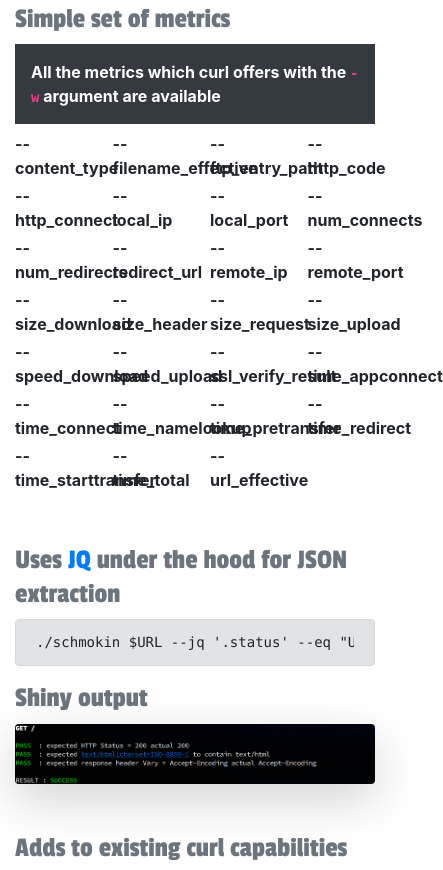
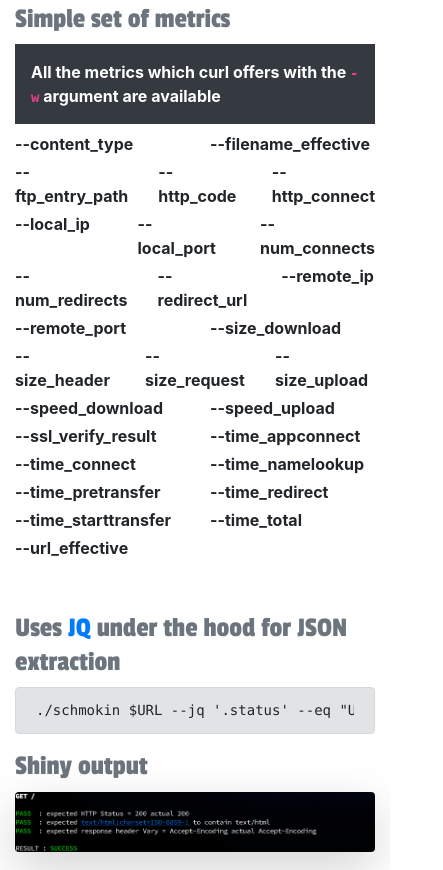
Before and after one commit to reaandrew/schmokin, a plain HTML site: page docs/index.html in a window 390 px wide. Shown: the part 1512-2382 px from the top of the page, 443 px wide, since content can reach past the window. Drawn offline with Linux system fonts and the light colour scheme.

Commit message:
Fixing layout

```diff
--- a/docs/index.html
+++ b/docs/index.html
@@ -156,33 +156,33 @@
                 </div>
             </div>
             <div class="row">
-                <div class="col-3 mb-1"><strong>--content_type</strong></div>
-                <div class="col-3 mb-1"><strong>--filename_effective</strong></div>
-                <div class="col-3 mb-1"><strong>--ftp_entry_path</strong></div>
-                <div class="col-3 mb-1"><strong>--http_code</strong></div>
-                <div class="col-3 mb-1"><strong>--http_connect</strong></div>
-                <div class="col-3 mb-1"><strong>--local_ip</strong></div>
-                <div class="col-3 mb-1"><strong>--local_port</strong></div>
-                <div class="col-3 mb-1"><strong>--num_connects</strong></div>
-                <div class="col-3 mb-1"><strong>--num_redirects</strong></div>
-                <div class="col-3 mb-1"><strong>--redirect_url</strong></div>
-                <div class="col-3 mb-1"><strong>--remote_ip</strong></div>
-                <div class="col-3 mb-1"><strong>--remote_port</strong></div>
-                <div class="col-3 mb-1"><strong>--size_download</strong></div>
-                <div class="col-3 mb-1"><strong>--size_header</strong></div>
-                <div class="col-3 mb-1"><strong>--size_request</strong></div>
-                <div class="col-3 mb-1"><strong>--size_upload</strong></div>
-                <div class="col-3 mb-1"><strong>--speed_download</strong></div>
-                <div class="col-3 mb-1"><strong>--speed_upload</strong></div>
-                <div class="col-3 mb-1"><strong>--ssl_verify_result</strong></div>
-                <div class="col-3 mb-1"><strong>--time_appconnect</strong></div>
-                <div class="col-3 mb-1"><strong>--time_connect</strong></div>
-                <div class="col-3 mb-1"><strong>--time_namelookup</strong></div>
-                <div class="col-3 mb-1"><strong>--time_pretransfer</strong></div>
-                <div class="col-3 mb-1"><strong>--time_redirect</strong></div>
-                <div class="col-3 mb-1"><strong>--time_starttransfer</strong></div>
-                <div class="col-3 mb-1"><strong>--time_total</strong></div>
-                <div class="col-3 mb-1"><strong>--url_effective</strong></div>
+                <div class="col col-sm-3 mb-1"><strong>--content_type</strong></div>
+                <div class="col col-sm-3 mb-1"><strong>--filename_effective</strong></div>
+                <div class="col col-sm-3 mb-1"><strong>--ftp_entry_path</strong></div>
+                <div class="col col-sm-3 mb-1"><strong>--http_code</strong></div>
+                <div class="col col-sm-3 mb-1"><strong>--http_connect</strong></div>
+                <div class="col col-sm-3 mb-1"><strong>--local_ip</strong></div>
+                <div class="col col-sm-3 mb-1"><strong>--local_port</strong></div>
+                <div class="col col-sm-3 mb-1"><strong>--num_connects</strong></div>
+                <div class="col col-sm-3 mb-1"><strong>--num_redirects</strong></div>
+                <div class="col col-sm-3 mb-1"><strong>--redirect_url</strong></div>
+                <div class="col col-sm-3 mb-1"><strong>--remote_ip</strong></div>
+                <div class="col col-sm-3 mb-1"><strong>--remote_port</strong></div>
+                <div class="col col-sm-3 mb-1"><strong>--size_download</strong></div>
+                <div class="col col-sm-3 mb-1"><strong>--size_header</strong></div>
+                <div class="col col-sm-3 mb-1"><strong>--size_request</strong></div>
+                <div class="col col-sm-3 mb-1"><strong>--size_upload</strong></div>
+                <div class="col col-sm-3 mb-1"><strong>--speed_download</strong></div>
+                <div class="col col-sm-3 mb-1"><strong>--speed_upload</strong></div>
+                <div class="col col-sm-3 mb-1"><strong>--ssl_verify_result</strong></div>
+                <div class="col col-sm-3 mb-1"><strong>--time_appconnect</strong></div>
+                <div class="col col-sm-3 mb-1"><strong>--time_connect</strong></div>
+                <div class="col col-sm-3 mb-1"><strong>--time_namelookup</strong></div>
+                <div class="col col-sm-3 mb-1"><strong>--time_pretransfer</strong></div>
+                <div class="col col-sm-3 mb-1"><strong>--time_redirect</strong></div>
+                <div class="col col-sm-3 mb-1"><strong>--time_starttransfer</strong></div>
+                <div class="col col-sm-3 mb-1"><strong>--time_total</strong></div>
+                <div class="col col-sm-3 mb-1"><strong>--url_effective</strong></div>
             </div>
             <div class="row mt-5">
                 <div class="col-12">
```
Also changed, not shown: 3 other files.
